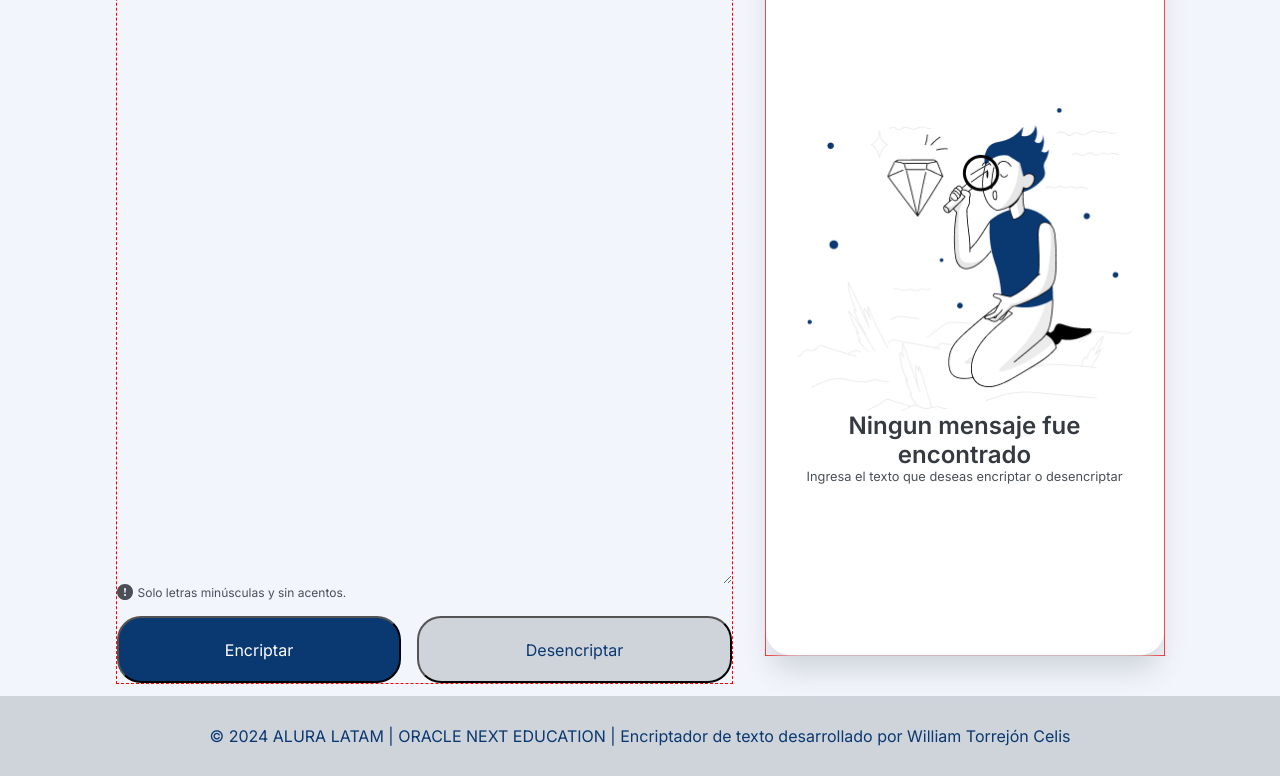
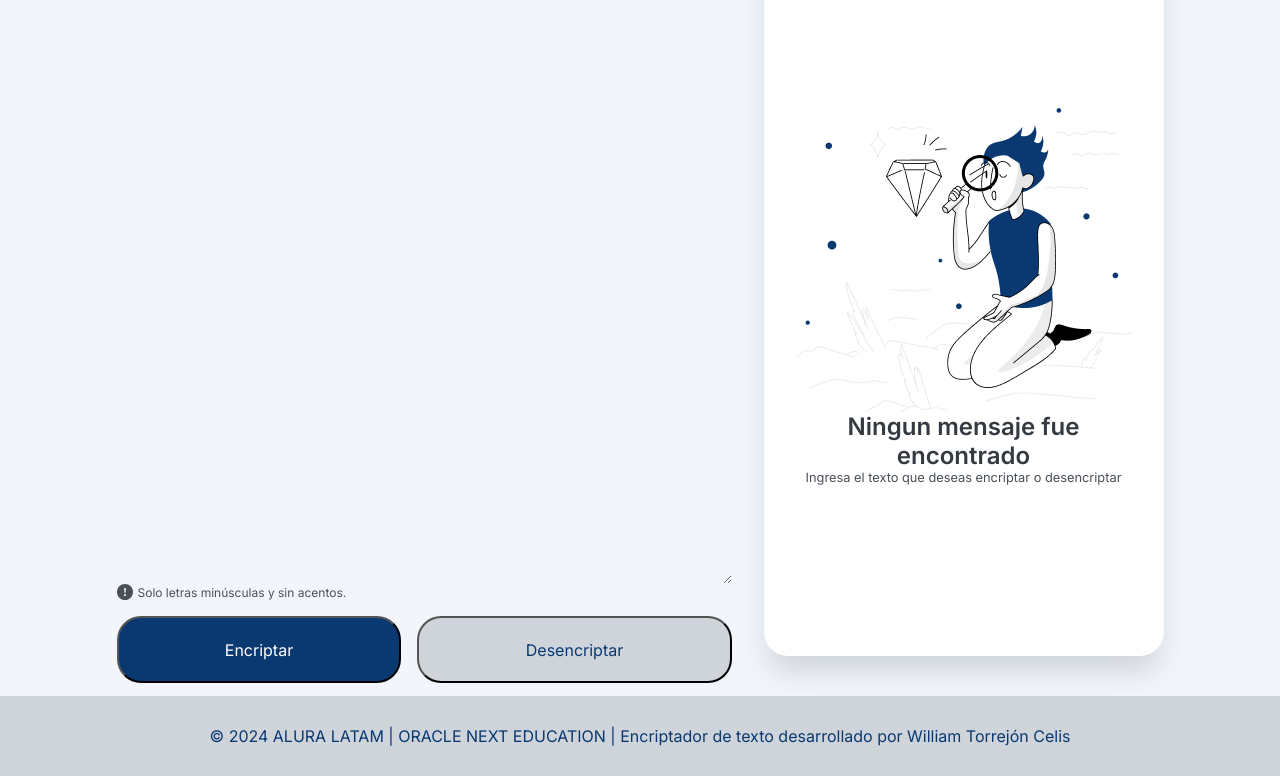
Before and after one commit to wtorrejon/encriptador, a plain HTML site: page index.html in a window 1280 px wide. Shown: the part 104-880 px from the top of the page. Drawn offline with nearby package versions, Linux system fonts and the light colour scheme.

Commit message:
se quitaron las lineas guias

```diff
--- a/styles/styles.css
+++ b/styles/styles.css
@@ -72,7 +72,6 @@ main{
     flex-grow: 0;
     width: auto;
     height: fit-content;
-    border: 1px dashed red;
     display: flex;
     flex-direction: column;
     justify-content: space-between;
@@ -168,7 +167,6 @@ main{
     max-width: 400px;
     min-width: 200px;
     height: 100%;
-    border: 1px solid red;
 }
 .container__result{
     display: flex;
```
